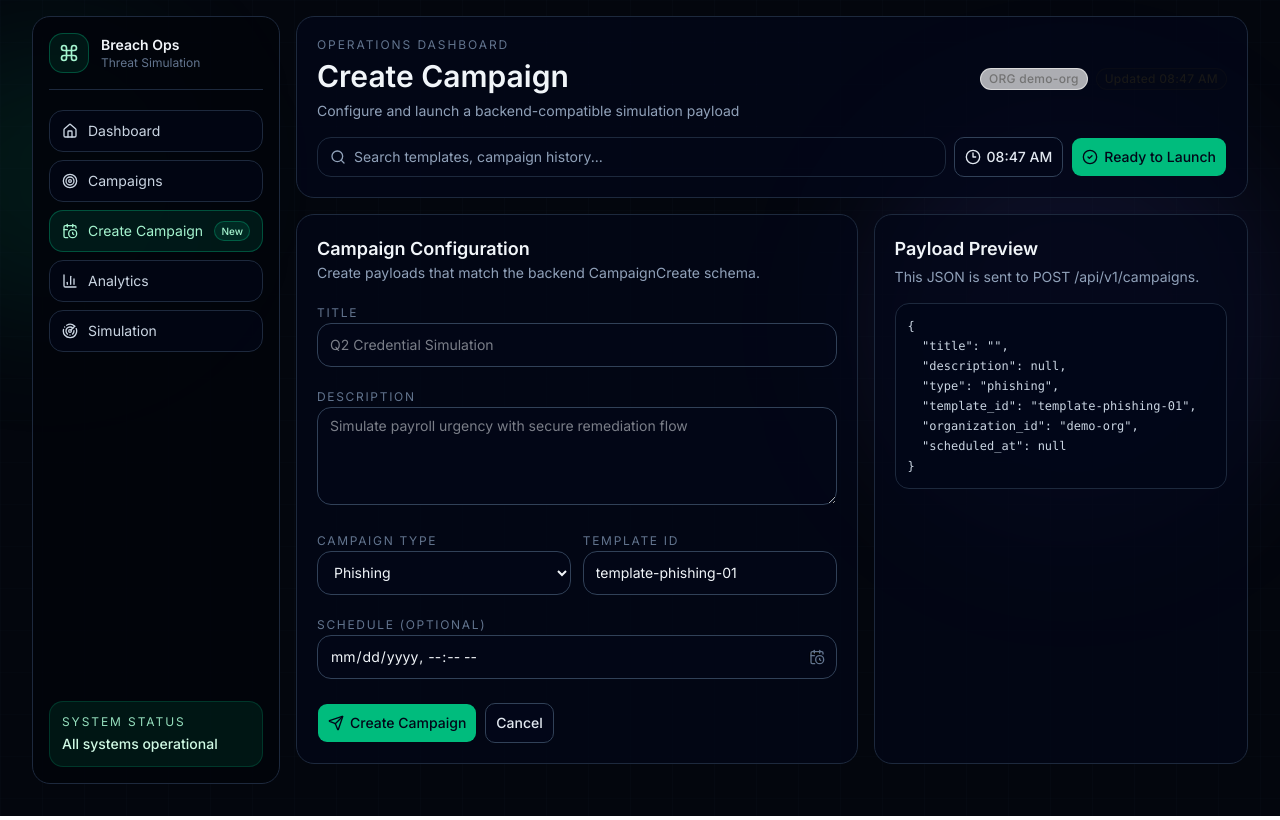
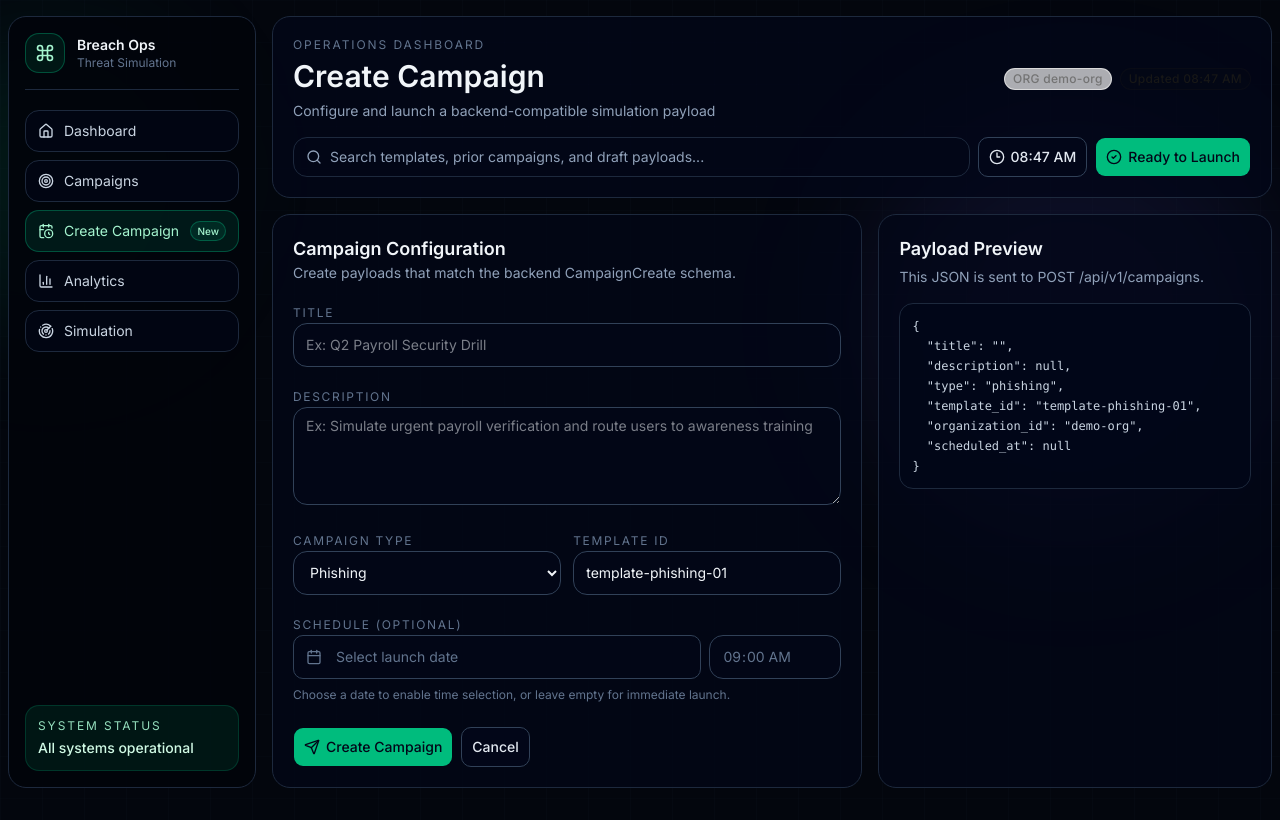
Before and after one commit to kirtan-thakkar/Breach-2026, a Next.js app in the folder frontend/: page /campaign/create in a window 1280 px wide. Built offline with nearby package versions, Linux system fonts and the light colour scheme.

Commit message:
Add ui cahnges in dashboard, campaign

```diff
--- a/frontend/app/campaign/create/page.jsx
+++ b/frontend/app/campaign/create/page.jsx
@@ -22,7 +22,7 @@ export default async function CreateCampaignPage({ searchParams }) {
           Ready to Launch
         </Button>
       }
-      searchPlaceholder="Search templates, campaign history..."
+      searchPlaceholder="Search templates, prior campaigns, and draft payloads..."
     >
       <CreateCampaignForm orgId={orgId} />
     </OpsShell>
--- a/frontend/components/campaign/create-campaign-form.jsx
+++ b/frontend/components/campaign/create-campaign-form.jsx
@@ -2,9 +2,13 @@
 
 import { useMemo, useState } from "react";
 import { useRouter } from "next/navigation";
-import { AlertCircle, CalendarClock, CheckCircle2, LoaderCircle, Send } from "lucide-react";
+import { format } from "date-fns";
+import { AlertCircle, Calendar, CheckCircle2, LoaderCircle, Send } from "lucide-react";
 
+import { Calendar as CalendarPicker } from "@/components/ui/calendar";
 import { Button } from "@/components/ui/button";
+import { Popover, PopoverContent, PopoverTrigger } from "@/components/ui/popover";
+import { cn } from "@/lib/utils";
 import { getBackendBaseUrl } from "@/lib/backend";
 
 const CAMPAIGN_TYPES = [
@@ -22,9 +26,23 @@ export default function CreateCampaignForm({ orgId }) {
     description: "",
     type: "phishing",
     template_id: "template-phishing-01",
-    scheduled_at: "",
+    scheduled_date: null,
+    scheduled_time: "09:00",
   });
   const [status, setStatus] = useState({ state: "idle", message: "" });
+
+  const scheduledAtIso = useMemo(() => {
+    if (!formState.scheduled_date) {
+      return null;
+    }
+
+    const [hours = "0", minutes = "0"] = formState.scheduled_time.split(":");
+    const scheduledAt = new Date(formState.scheduled_date);
+
+    scheduledAt.setHours(Number.parseInt(hours, 10), Number.parseInt(minutes, 10), 0, 0);
+
+    return scheduledAt.toISOString();
+  }, [formState.scheduled_date, formState.scheduled_time]);
 
   const payloadPreview = useMemo(() => {
     return {
@@ -33,9 +51,9 @@ export default function CreateCampaignForm({ orgId }) {
       type: formState.type,
       template_id: formState.template_id,
       organization_id: orgId,
-      scheduled_at: formState.scheduled_at ? new Date(formState.scheduled_at).toISOString() : null,
+      scheduled_at: scheduledAtIso,
     };
-  }, [formState, orgId]);
+  }, [formState, orgId, scheduledAtIso]);
 
   function handleInputChange(event) {
     const { name, value } = event.target;
@@ -90,7 +108,7 @@ export default function CreateCampaignForm({ orgId }) {
             value={formState.title}
             onChange={handleInputChange}
             required
-            placeholder="Q2 Credential Simulation"
+            placeholder="Ex: Q2 Payroll Security Drill"
             className="h-11 w-full rounded-xl border border-slate-700 bg-slate-950/70 px-3 text-sm text-slate-100 outline-none transition focus:border-emerald-400/50"
           />
         </label>
@@ -102,7 +120,7 @@ export default function CreateCampaignForm({ orgId }) {
             value={formState.description}
             onChange={handleInputChange}
             rows={4}
-            placeholder="Simulate payroll urgency with secure remediation flow"
+            placeholder="Ex: Simulate urgent payroll verification and route users to awareness training"
             className="w-full rounded-xl border border-slate-700 bg-slate-950/70 px-3 py-2 text-sm text-slate-100 outline-none transition focus:border-emerald-400/50"
           />
         </label>
@@ -131,24 +149,54 @@ export default function CreateCampaignForm({ orgId }) {
               value={formState.template_id}
               onChange={handleInputChange}
               required
-              placeholder="template-phishing-01"
+              placeholder="Ex: template-payroll-urgent-02"
               className="h-11 w-full rounded-xl border border-slate-700 bg-slate-950/70 px-3 text-sm text-slate-100 outline-none transition focus:border-emerald-400/50"
             />
           </label>
         </div>
 
-        <label className="block space-y-1">
+        <label className="block space-y-2">
           <span className="text-xs uppercase tracking-[0.14em] text-slate-500">Schedule (optional)</span>
-          <div className="relative">
+          <div className="grid gap-2 sm:grid-cols-[1fr_132px]">
+            <Popover>
+              <PopoverTrigger asChild>
+                <Button
+                  type="button"
+                  variant="outline"
+                  className={cn(
+                    "h-11 justify-start border-slate-700 bg-slate-950/70 px-3 text-left font-normal text-slate-100 hover:bg-slate-900",
+                    !formState.scheduled_date && "text-slate-500"
+                  )}
+                >
+                  <Calendar className="mr-2 size-4" />
+                  {formState.scheduled_date ? format(formState.scheduled_date, "PPP") : "Select launch date"}
+                </Button>
+              </PopoverTrigger>
+              <PopoverContent className="w-auto border-slate-800 bg-slate-950 p-0 text-slate-100" align="start">
+                <CalendarPicker
+                  mode="single"
+                  selected={formState.scheduled_date}
+                  onSelect={(selectedDate) =>
+                    setFormState((previous) => ({
+                      ...previous,
+                      scheduled_date: selectedDate ?? null,
+                    }))
+                  }
+                  initialFocus
+                />
+              </PopoverContent>
+            </Popover>
+
             <input
-              type="datetime-local"
-              name="scheduled_at"
-              value={formState.scheduled_at}
+              type="time"
+              name="scheduled_time"
+              value={formState.scheduled_time}
               onChange={handleInputChange}
-              className="h-11 w-full rounded-xl border border-slate-700 bg-slate-950/70 px-3 text-sm text-slate-100 outline-none transition focus:border-emerald-400/50"
+              disabled={!formState.scheduled_date}
+              className="h-11 w-full rounded-xl border border-slate-700 bg-slate-950/70 px-3 text-sm text-slate-100 outline-none transition focus:border-emerald-400/50 disabled:cursor-not-allowed disabled:text-slate-500"
             />
-            <CalendarClock className="pointer-events-none absolute right-3 top-3.5 size-4 text-slate-500" />
           </div>
+          <p className="text-xs text-slate-500">Choose a date to enable time selection, or leave empty for immediate launch.</p>
         </label>
 
         <div className="flex flex-wrap items-center gap-2 pt-2">
--- a/frontend/components/dashboard/cyber-dashboard.jsx
+++ b/frontend/components/dashboard/cyber-dashboard.jsx
@@ -81,7 +81,7 @@ function MetricCard({ label, value, hint, icon: Icon, tone }) {
       initial={{ opacity: 0, y: 8 }}
       animate={{ opacity: 1, y: 0 }}
       transition={{ duration: 0.24 }}
-      className={`rounded-2xl border bg-slate-950/65 p-4 shadow-[0_0_0_1px_rgba(15,23,42,0.6)] ${toneClasses[tone]}`}
+      className={`rounded-2xl border bg-slate-950/65 p-4 shadow-aceternity${toneClasses[tone]}`}
     >
       <div className="flex items-start justify-between gap-2">
         <p className="text-xs uppercase tracking-[0.16em] text-slate-500">{label}</p>
--- a/frontend/components/ops/ops-shell.jsx
+++ b/frontend/components/ops/ops-shell.jsx
@@ -64,7 +64,7 @@ export default function OpsShell({
         <div className="absolute inset-0 bg-[linear-gradient(to_right,rgba(30,41,59,0.28)_1px,transparent_1px),linear-gradient(to_bottom,rgba(30,41,59,0.2)_1px,transparent_1px)] bg-size-[42px_42px] opacity-35" />
       </div>
 
-      <div className="relative z-10 mx-auto max-w-375 px-3 pb-8 pt-4 sm:px-6 lg:px-8">
+      <div className="relative z-10 mx-auto w-full  pb-8 pt-4 sm:px-1 lg:px-2">
         <div className="grid gap-4 lg:grid-cols-[248px_minmax(0,1fr)]">
           <aside className="hidden min-h-[calc(100vh-2rem)] flex-col rounded-2xl border border-slate-800 bg-[#02040a]/90 p-4 lg:flex">
             <div className="flex items-center gap-3 border-b border-slate-800 pb-4">
@@ -78,8 +78,8 @@ export default function OpsShell({
             </div>
 
             <div className="mt-5 space-y-2">
-              {NAV_ITEMS.map((item) => (
-                <NavItem key={item.key} {...item} active={item.key === activeSection} />
+              {NAV_ITEMS.map(({ key, ...item }) => (
+                <NavItem key={key} {...item} active={key === activeSection} />
               ))}
             </div>
 
--- /dev/null
+++ b/frontend/components/ui/calendar.jsx
@@ -0,0 +1,56 @@
+"use client";
+
+import * as React from "react";
+import { ChevronLeft, ChevronRight } from "lucide-react";
+import { DayPicker } from "react-day-picker";
+
+import { cn } from "@/lib/utils";
+
+function Calendar({
+  className,
+  classNames,
+  showOutsideDays = true,
+  ...props
+}) {
+  return (
+    <DayPicker
+      showOutsideDays={showOutsideDays}
+      className={cn("p-3", className)}
+      classNames={{
+        months: "flex flex-col gap-3",
+        month: "space-y-3",
+        month_caption: "flex items-center justify-between",
+        caption_label: "text-sm font-medium text-slate-100",
+        nav: "flex items-center gap-1",
+        button_previous:
+          "inline-flex size-7 items-center justify-center rounded-md border border-slate-700 bg-slate-900 text-slate-300 transition hover:bg-slate-800 hover:text-slate-100",
+        button_next:
+          "inline-flex size-7 items-center justify-center rounded-md border border-slate-700 bg-slate-900 text-slate-300 transition hover:bg-slate-800 hover:text-slate-100",
+        month_grid: "w-full border-collapse",
+        weekdays: "flex",
+        weekday: "w-9 text-center text-xs font-medium text-slate-500",
+        week: "mt-1 flex w-full",
+        day: "size-9 p-0 text-center text-sm",
+        day_button:
+          "inline-flex size-9 items-center justify-center rounded-md text-slate-200 transition hover:bg-slate-800 focus-visible:ring-2 focus-visible:ring-emerald-400/50 focus-visible:outline-none",
+        selected: "bg-emerald-500 text-slate-950 hover:bg-emerald-400",
+        today: "border border-emerald-400/50",
+        outside: "text-slate-600",
+        disabled: "cursor-not-allowed text-slate-600 opacity-50",
+        hidden: "invisible",
+        ...classNames,
+      }}
+      components={{
+        Chevron: ({ orientation, className: iconClassName, ...iconProps }) =>
+          orientation === "left" ? (
+            <ChevronLeft className={cn("size-4", iconClassName)} {...iconProps} />
+          ) : (
+            <ChevronRight className={cn("size-4", iconClassName)} {...iconProps} />
+          ),
+      }}
+      {...props}
+    />
+  );
+}
+
+export { Calendar };
--- /dev/null
+++ b/frontend/components/ui/popover.jsx
@@ -0,0 +1,48 @@
+"use client";
+
+import * as React from "react";
+import { Popover as PopoverPrimitive } from "radix-ui";
+
+import { cn } from "@/lib/utils";
+
+function Popover({
+  ...props
+}) {
+  return <PopoverPrimitive.Root data-slot="popover" {...props} />;
+}
+
+function PopoverTrigger({
+  ...props
+}) {
+  return <PopoverPrimitive.Trigger data-slot="popover-trigger" {...props} />;
+}
+
+function PopoverAnchor({
+  ...props
+}) {
+  return <PopoverPrimitive.Anchor data-slot="popover-anchor" {...props} />;
+}
+
+function PopoverContent({
+  className,
+  align = "center",
+  sideOffset = 6,
+  ...props
+}) {
+  return (
+    <PopoverPrimitive.Portal>
+      <PopoverPrimitive.Content
+        data-slot="popover-content"
+        align={align}
+        sideOffset={sideOffset}
+        className={cn(
+          "z-50 w-72 rounded-xl border border-border bg-popover p-3 text-popover-foreground shadow-md outline-none data-open:animate-in data-open:fade-in-0 data-open:zoom-in-95 data-closed:animate-out data-closed:fade-out-0 data-closed:zoom-out-95",
+          className
+        )}
+        {...props}
+      />
+    </PopoverPrimitive.Portal>
+  );
+}
+
+export { Popover, PopoverTrigger, PopoverContent, PopoverAnchor };
--- a/frontend/package.json
+++ b/frontend/package.json
@@ -14,11 +14,13 @@
     "chart.js": "^4.5.1",
     "class-variance-authority": "^0.7.1",
     "clsx": "^2.1.1",
+    "date-fns": "^4.1.0",
     "gsap": "^3.14.2",
     "lucide-react": "^0.577.0",
     "motion": "^12.36.0",
     "next": "16.1.6",
     "radix-ui": "^1.4.3",
+    "react-day-picker": "^9.11.1",
     "react": "19.2.3",
     "react-chartjs-2": "^5.3.1",
     "react-dom": "19.2.3",
```
